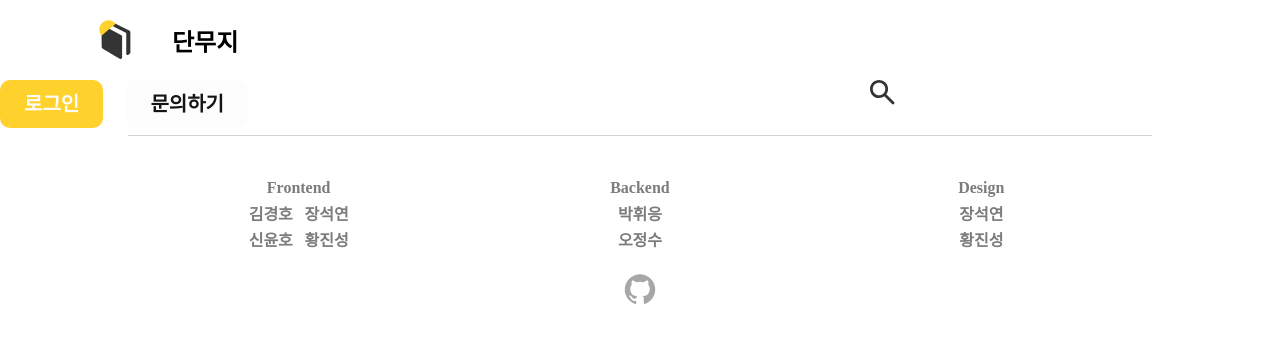
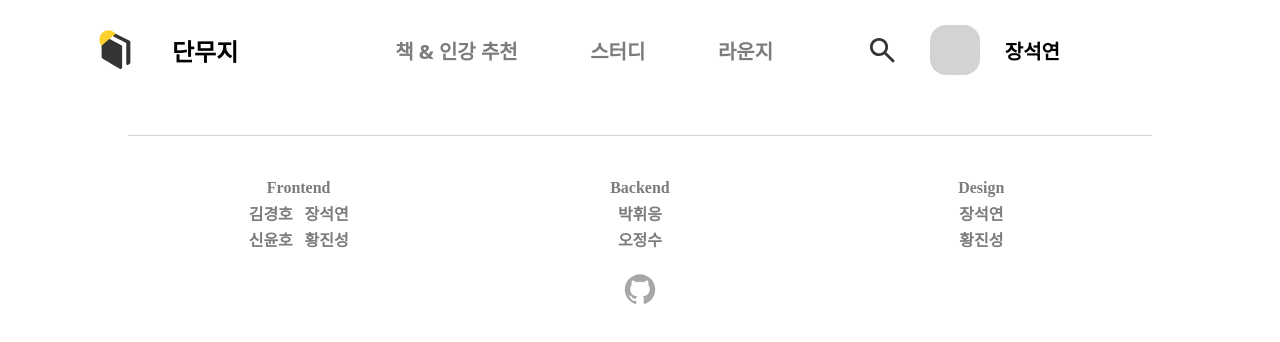
Before and after one commit to DSM-DanMuZi/dsm-danmuzi-frontend, a Next.js app: page / in a window 1280 px wide. Shown: the top 342 px of the page. Built offline with nearby package versions, Linux system fonts and the light colour scheme; a web font is replaced by a local one.

Commit message:
fix: header style

```diff
--- a/components/common/header/index.tsx
+++ b/components/common/header/index.tsx
@@ -7,7 +7,7 @@ import Link from "next/link";
 import Button from "@/styles/button";
 
 const Header = () => {
-  const [login, setLogin] = useState<Boolean>(false);
+  const [login, setLogin] = useState<Boolean>(true);
   const [search, setSearch] = useState<Boolean>(false);
 
   const handleClick = () => {
@@ -34,10 +34,10 @@ const Header = () => {
       )}
       {!login ? (
         <_LoginWrapper>
-          <Button inner="로그인" buttonColor="main01" fontColor="gray100">
+          <Button buttonColor="main01" fontColor="gray100">
             로그인
           </Button>
-          <Button inner="문의하기" buttonColor="gray100" fontColor="gray000">
+          <Button buttonColor="gray100" fontColor="gray000">
             문의하기
           </Button>
         </_LoginWrapper>
@@ -71,6 +71,7 @@ const _Wrapper = styled.header`
   height: 100px;
   background: ${({ theme }) => theme.color.white};
   font-family: "Pretendard";
+  ${TextCss}
 `;
 
 const _LogoWrapper = styled.div`
@@ -121,7 +122,6 @@ const _PageText = styled.span`
   font-size: 20px;
   cursor: pointer;
   font-weight: 600;
-
   :hover {
     color: ${({ theme }) => theme.color.gray000};
   }
```
